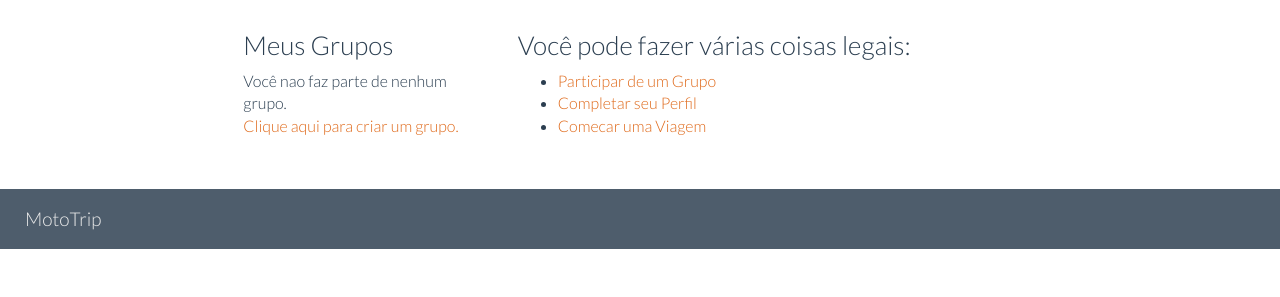
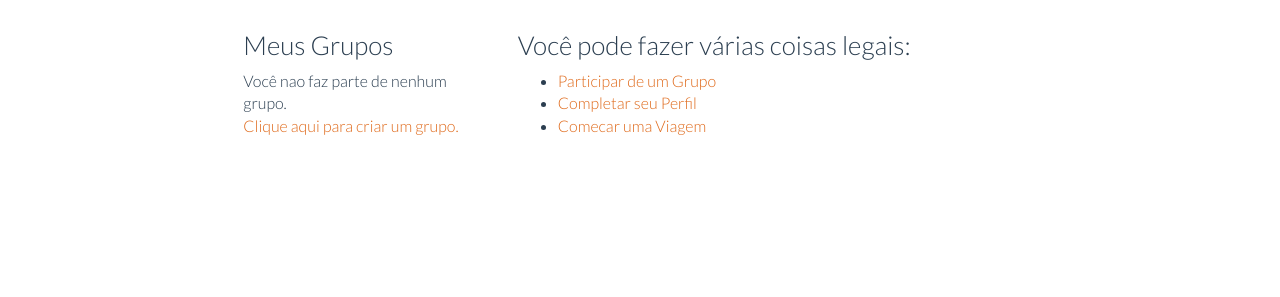
Before and after one commit to ikkebr/hackinpoa, a Django app: page /profile in a window 1280 px wide. Shown: the part 146-443 px from the top of the page. Run offline with Django 3.2, Linux system fonts and the light colour scheme; a user stored in the database is signed in; data comes from the database, SQL or seed files in the repository; data that the repository does not hold is empty; some libraries are stand-ins or nearby versions.

Commit message:
Diversos ajustes

```diff
--- a/base/templates/base/master.html
+++ b/base/templates/base/master.html
@@ -61,11 +61,6 @@
         {% block content %}
         {% endblock %}
       </div><!-- /.container -->
-      <footer id="footer">
-        <nav class="navbar navbar-default">
-          <a class="navbar-brand" href="/">MotoTrip</a>
-        </nav>
-      </footer>
 
       <script src="https://ajax.googleapis.com/ajax/libs/jquery/1.11.1/jquery.min.js"></script>
       <script src="{% static 'js/bootstrap.min.js' %}"></script>
```
